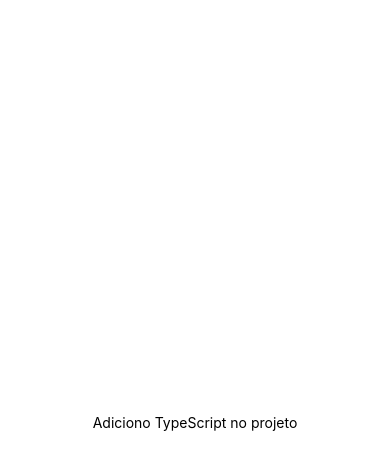
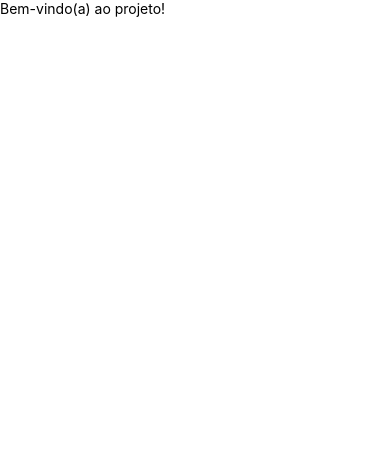
Before and after one commit to israelrodrigues01/app-mobile, a React Native app: screen / in a window 390 px wide. Shown: the top 470 px of the page. Built offline with nearby package versions, Linux system fonts and the light colour scheme.

Commit message:
adiciono nativewind

```diff
--- a/App.tsx
+++ b/App.tsx
@@ -1,20 +1,9 @@
-import { StatusBar } from 'expo-status-bar';
 import { StyleSheet, Text, View } from 'react-native';
 
 export default function App() {
   return (
-    <View style={styles.container}>
-      <Text>Adiciono TypeScript no projeto</Text>
-      <StatusBar style="auto" />
+    <View>
+      <Text>Bem-vindo(a) ao projeto!</Text>
     </View>
   );
 }
-
-const styles = StyleSheet.create({
-  container: {
-    flex: 1,
-    backgroundColor: '#fff',
-    alignItems: 'center',
-    justifyContent: 'center',
-  },
-});
--- a/babel.config.js
+++ b/babel.config.js
@@ -2,5 +2,6 @@
   api.cache(true);
   return {
     presets: ['babel-preset-expo'],
+    plugins: ["nativewind/babel"],
   };
 };
--- /dev/null
+++ b/my-app.d.ts
@@ -0,0 +1 @@
+/// <reference types="nativewind/types" />
--- a/package.json
+++ b/package.json
@@ -14,14 +14,15 @@
     "@react-navigation/native": "^6.1.9",
     "expo": "~49.0.15",
     "expo-status-bar": "~1.6.0",
+    "nativewind": "^2.0.11",
     "react": "18.2.0",
     "react-dom": "18.2.0",
     "react-native": "0.72.6",
     "react-native-paper": "^5.11.6",
     "react-native-safe-area-context": "4.6.3",
+    "react-native-screens": "~3.22.0",
     "react-native-web": "~0.19.6",
-    "styled-components": "^6.1.6",
-    "react-native-screens": "~3.22.0"
+    "styled-components": "^6.1.6"
   },
   "devDependencies": {
     "@babel/core": "^7.20.0",
@@ -30,6 +31,7 @@
     "@types/react": "^18.2.43",
     "@types/react-test-renderer": "^18.0.7",
     "@types/styled-components": "^5.1.34",
+    "tailwindcss": "^3.3.2",
     "typescript": "^5.3.3"
   },
   "private": true
--- /dev/null
+++ b/tailwind.config.js
@@ -0,0 +1,8 @@
+/** @type {import('tailwindcss').Config} */
+module.exports = {
+  content: ["./App.{js,jsx,ts,tsx}", "./<custom directory>/**/*.{js,jsx,ts,tsx}"],
+  theme: {
+    extend: {},
+  },
+  plugins: [],
+}
```
Also changed, not shown: 1 other file (tests, documents, lock files or other folders).
